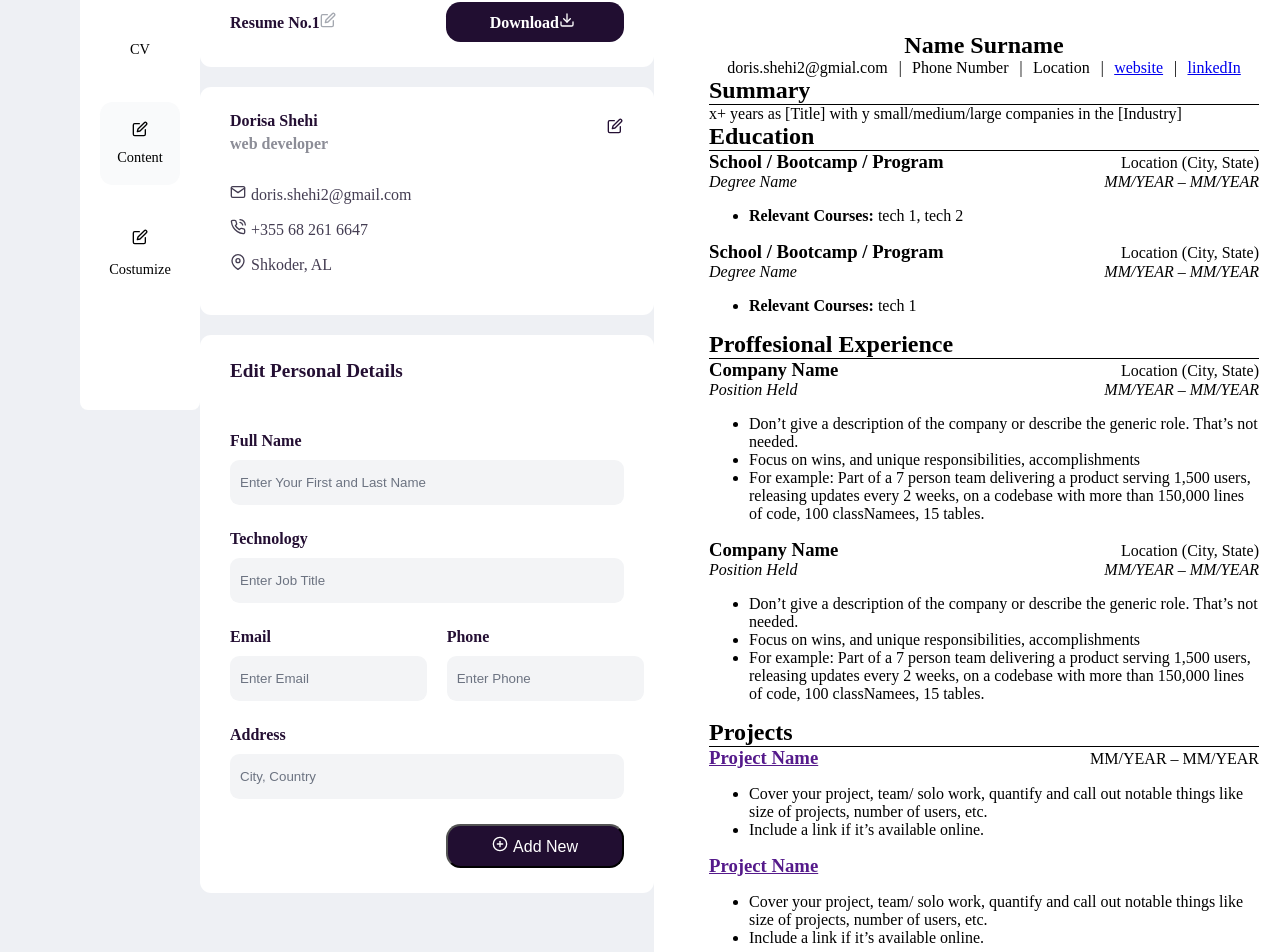
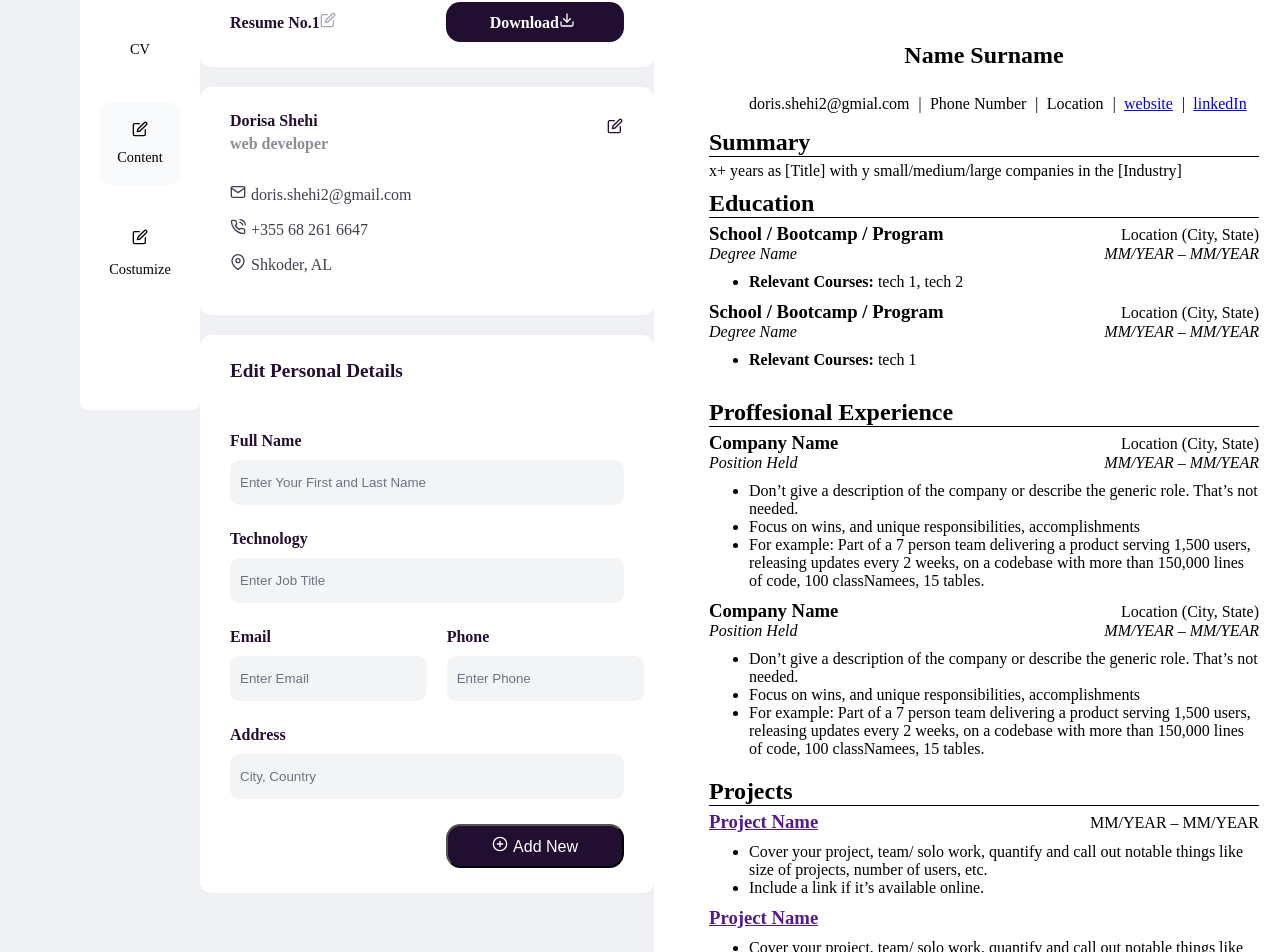
Before and after one commit to dorisashehi/resume, a React (Vite) app: page / in a window 1280 px wide. Shown: the part 138-1090 px from the top of the page. Built offline with nearby package versions, Linux system fonts and the light colour scheme.

Commit message:
CV some style added to sections

```diff
--- a/src/Components/CV/index.jsx
+++ b/src/Components/CV/index.jsx
@@ -1,43 +1,42 @@
 import './index.scss';
 import PropTypes from 'prop-types';
+import React from 'react';
 
 const CVPaper  = (props) => {
 
     const {fullName, email, phone, location, others } = props.defaultInfo.profile;
-
-    const summary = props.defaultInfo.summary;
-    const education = props.defaultInfo.education;
-    const experience = props.defaultInfo.experience;
-    const projects = props.defaultInfo.projects;
-    const skills = props.defaultInfo.skills;
-
+    const { summary, education, experience, projects, skills } = props.defaultInfo;
 
     return(
         <>
             <div className="col cv-column">
 
-                <div className="row">
+                <div className="cv-name-section row">
                     <h1 className="cv-name">{ fullName }</h1>
                 </div>
-                <div className="website-links">
-                    <p className="item">{ email }</p> <em>|</em>
-                    <p className="item">{ phone }</p> <em>|</em>
-                    <p className="item">{ location }</p>
+                <div className="cv-website-section">
+                    <ul className='profile-links'>
+                        <li className='item'>{ email }<em>|</em></li>
+                        <li className='item'>{ phone }<em>|</em></li>
+                        <li className='item'>{ location }</li>
+
                         {Object.entries(others).map(([key, value]) => (
                             value !== '' && (
-                            <>
+                                <React.Fragment key={key}>
                                     <em>|</em>
-                                <p className="item">
+                                    <li className="item">
                                         <a href={value}>{key}</a>
-                                </p>
-                            </>
+                                    </li>
+                                </React.Fragment>
                             )
 
                         ))}
 
+                    </ul>
+
                 </div>
 
-                <div className="summary">
+                <div className="cv-summary-section ">
                     <h1 className="section-title">Summary</h1>
                     <div className="section-descr">
                         {  summary }
@@ -45,7 +44,7 @@ const CVPaper  = (props) => {
 
                 </div>
 
-                <div className="general-section">
+                <div className="cv-education-section row">
                     <h1 className="section-title">Education</h1>
                     <div className="section-descr">
                         {
@@ -74,7 +73,7 @@ const CVPaper  = (props) => {
                     </div>
                 </div>
 
-                <div className="general-section">
+                <div className="cv-experience-section row">
                     <h1 className="section-title">Proffesional Experience</h1>
                     <div className="section-descr">
                         {
@@ -105,7 +104,7 @@ const CVPaper  = (props) => {
                     </div>
                 </div>
 
-                <div className="general-section">
+                <div className="cv-projects-section">
                     <h1 className="section-title">Projects</h1>
                     <div className="section-descr">
                         {
@@ -133,7 +132,7 @@ const CVPaper  = (props) => {
                    </div>
                 </div>
 
-                <div className="general-section skills-section">
+                <div className="cv-skills-section row">
                     <h1 className="section-title">Skills & Interests</h1>
                     <div className="section-descr">
                         <div className="item">
--- a/src/Components/CV/index.scss
+++ b/src/Components/CV/index.scss
@@ -8,6 +8,31 @@ main .col.cv-column{
     max-width: 800px;
     height: fit-content;
   }
+
+  main .col.cv-column .row{
+    padding: 10px 0px;
+  }
+
+  main .col.cv-column .section-descr{
+    padding-top: 5px;
+  }
+
+  main .col.cv-column ul.list{
+    margin: 10px 0px;
+  }
+
+
+  main .col.cv-column .profile-links{
+    display: flex;
+    flex-direction: row;
+    list-style: none;
+  }
+
+  main .col.cv-column .profile-links em{
+    padding: 0px 8px;
+  }
+
+
 
   main .col.cv-column .cv-name{
     text-align: center;
```
Lines whose indentation alone changed are shown as unchanged.
